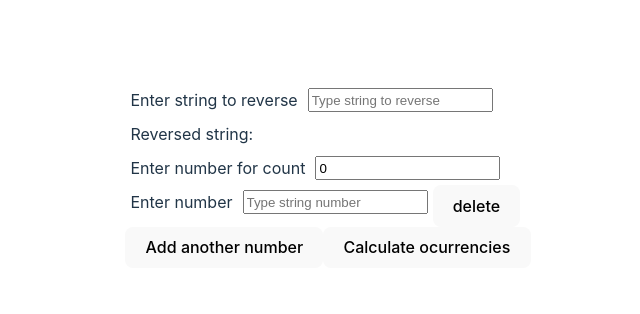
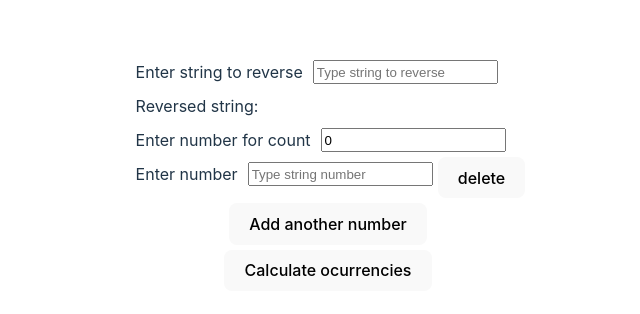
Before and after one commit to Beyond77/ReverseAndCount, a React (Vite) app: page / in a window 1280 px wide. Shown: the part 222-536 px from the top of the page, without its empty margins (312-952 px from the left). Built offline with nearby package versions, Linux system fonts and the light colour scheme.

Commit message:
fix to estilos de botones

```diff
--- a/src/App.jsx
+++ b/src/App.jsx
@@ -83,9 +83,12 @@ function App() {
           </div>
         ))}
 
+      <div>
         <button type="button" onClick={addFormField}>
-          Add another number
+            Add another number
         </button>
+      </div>
+
 
         <button type="submit" onClick={sendForm}>
           Calculate ocurrencies
--- a/src/index.css
+++ b/src/index.css
@@ -37,7 +37,11 @@ h1 {
 }
 
 label, p, input {
-  margin: 5px 5px
+  margin: 5px 5px;
+}
+
+button {
+  margin-bottom: 5px;
 }
 
 button {
```
